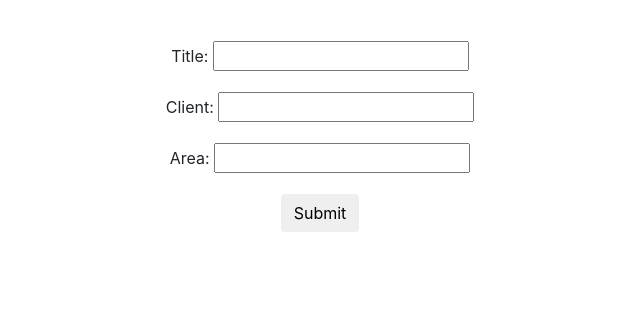
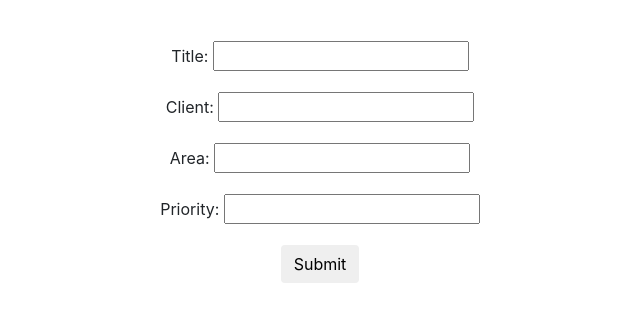
Before and after one commit to brucev3/feature-request, a Flask app: template my_app/templates/feature-create.html in a window 1280 px wide. Shown: the part 153-475 px from the top of the page, without its empty margins (320-960 px from the left). Run offline with Flask 2, Linux system fonts and the light colour scheme; the template is opened without the code that fills it, so the values that code supplies are empty, except form fields; form fields are guessed from the names that the template uses; some libraries are stand-ins or nearby versions.

Commit message:
priority working as a float

```diff
--- a/my_app/features/models.py
+++ b/my_app/features/models.py
@@ -1,5 +1,4 @@
 from my_app import db
-from decimal import Decimal # TODO temporary
 
 # https://media.readthedocs.org/pdf/flask-restless/latest/flask-restless.pdf
 # Create your Flask-SQLALchemy models as usual but with the following
@@ -11,7 +10,7 @@ class Feature(db.Model):
     id = db.Column(db.Integer, primary_key=True)
     title = db.Column(db.String(255))
     description = db.Column(db.String(2048))
-    # priority = db.Column(db.Integer)
+    priority = db.Column(db.Float)
     target_date = db.Column(db.Date)
 
     area_id = db.Column(db.Integer, db.ForeignKey('area.id'))
--- a/my_app/features/views.py
+++ b/my_app/features/views.py
@@ -50,11 +50,11 @@ def create_feature():
         title = form.title.data
         # description = form.description.data
 
-        # priority = form.priority.data
+        priority = form.priority.data
 
         f = Feature(
             title=title,
-            # priority=priority,
+            priority=priority,
             client=client,
             area=area
         )
--- a/my_app/templates/feature-create.html
+++ b/my_app/templates/feature-create.html
@@ -11,7 +11,7 @@
       <div class="form-group">{{ form.title.label }}: {{ form.title() }}</div>
       <div class="form-group">{{ form.client.label }}: {{ form.client() }}</div>
       <div class="form-group">{{ form.area.label }}: {{ form.area() }}</div>
-{#      <div class="form-group">{{ form.priority.label }}: {{ form.priority() }}</div>#}
+      <div class="form-group">{{ form.priority.label }}: {{ form.priority() }}</div>
       <button type="submit" class="btn btn-default">Submit</button>
     </form>
   </div>
```
Also changed, not shown: my_app/features/forms.py (+4 -3 lines).
